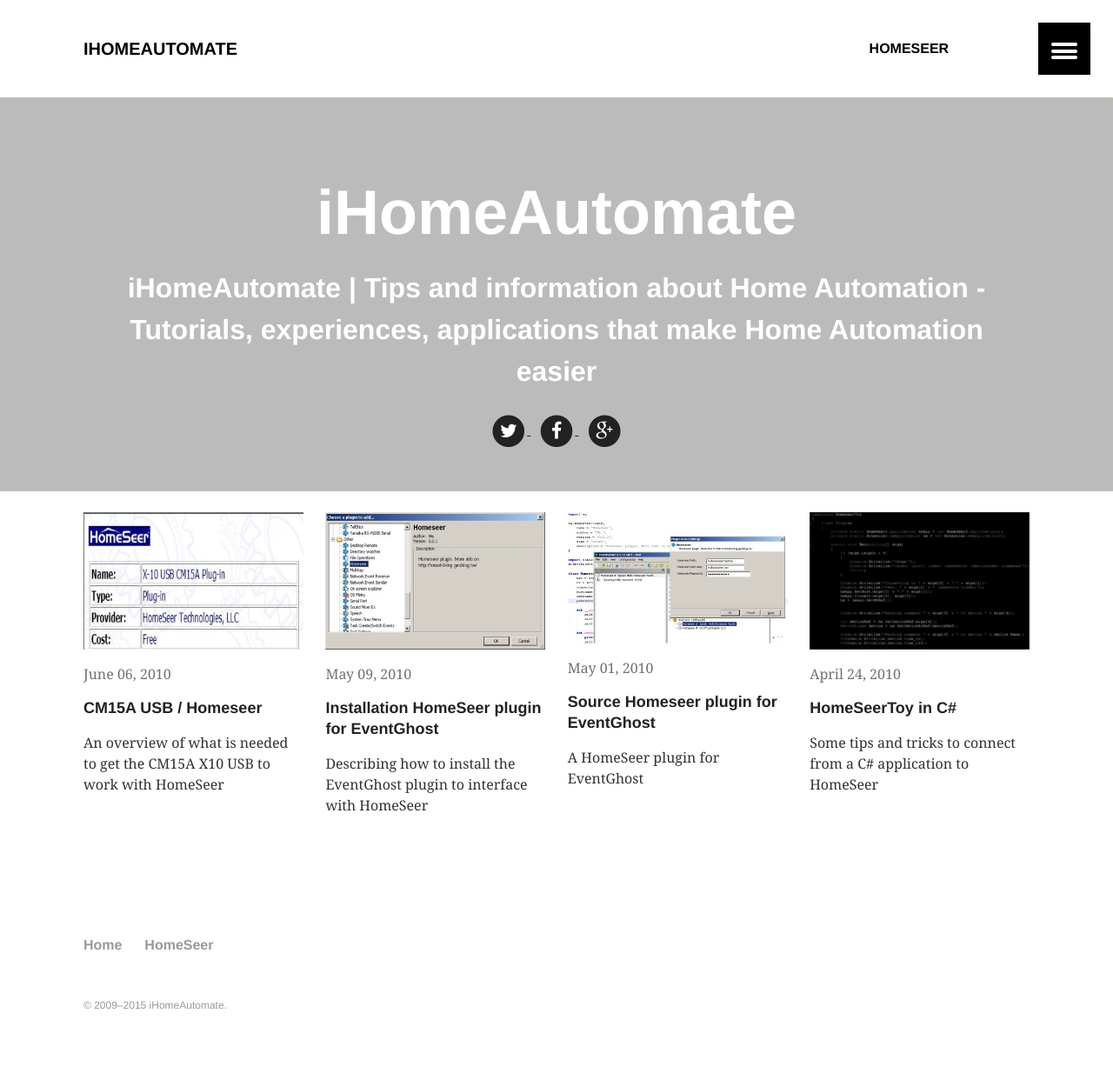
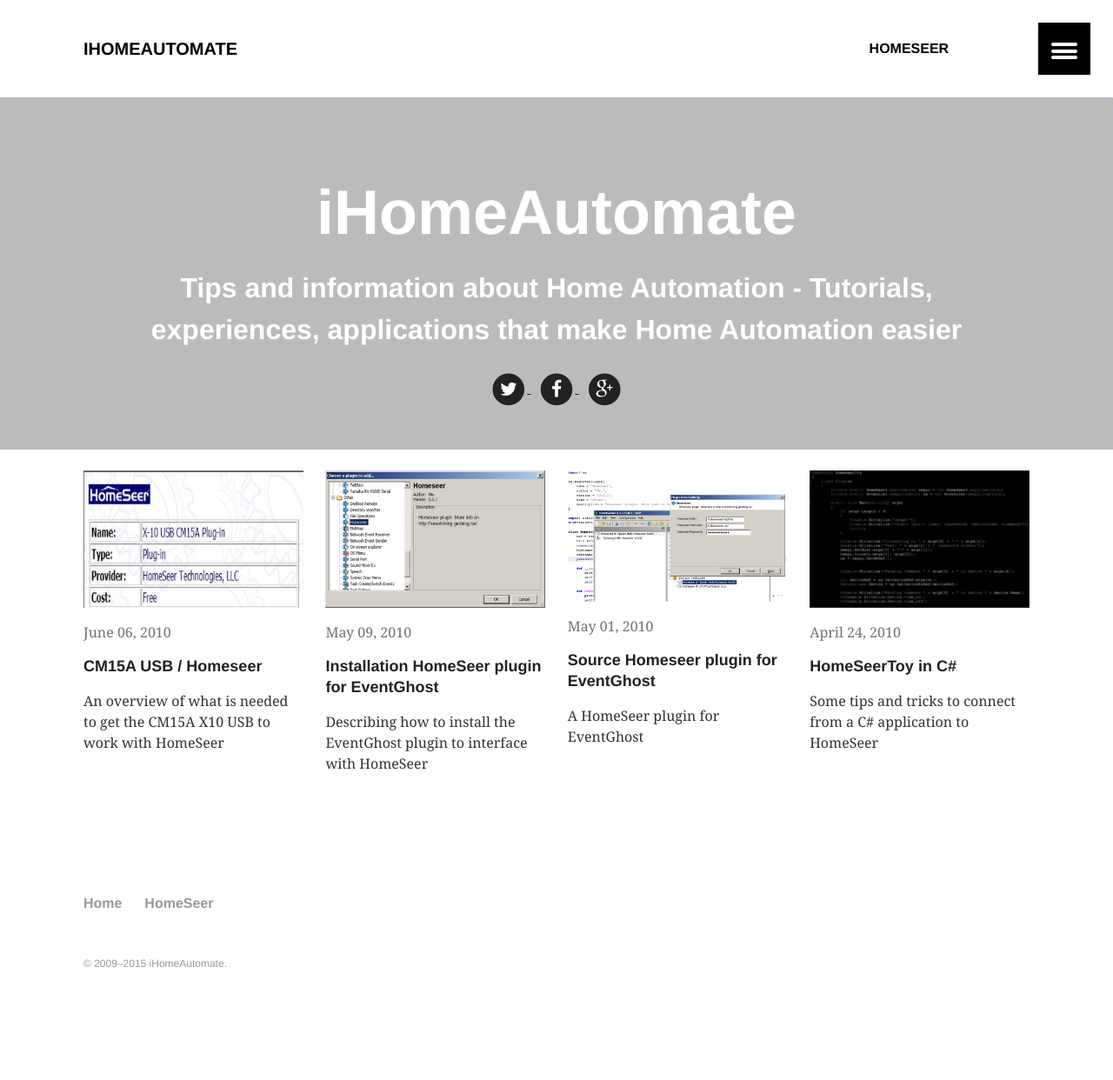
Before and after one commit to ihomeautomate/ihomeautomate.github.io, a Jekyll site: the page built from index.md, in a window 1280 px wide. Shown: the whole page at 87% size. Built offline with Jekyll 4.4.1, drawn with Linux system fonts in a browser that asks for light colours; after the commit the page ends 1194 px from its top, so only the background shows below that.

Commit message:
Adding home page

```diff
--- a/_config.yml
+++ b/_config.yml
@@ -1,7 +1,7 @@
 # Site wide configuration
 
 title: iHomeAutomate
-description: iHomeAutomate | Tips and information about Home Automation - Tutorials, experiences, applications that make Home Automation easier
+description: Tips and information about Home Automation - Tutorials, experiences, applications that make Home Automation easier
 logo: # 120x120 px default image used for Twitter summary card
 teaser: home-400x250.png # 400x250 px default teaser image used in image archive grid
 locale:
@@ -26,6 +26,7 @@
   web: http://iHomeAutomate.com
   email:
   twitter: ihomeautomate
+  facebook: pages/iHomeAutomate/218034961586842
   google:
     plus: +iHomeAutomateEU
     ad-client: ca-pub-8912601207925232
```
